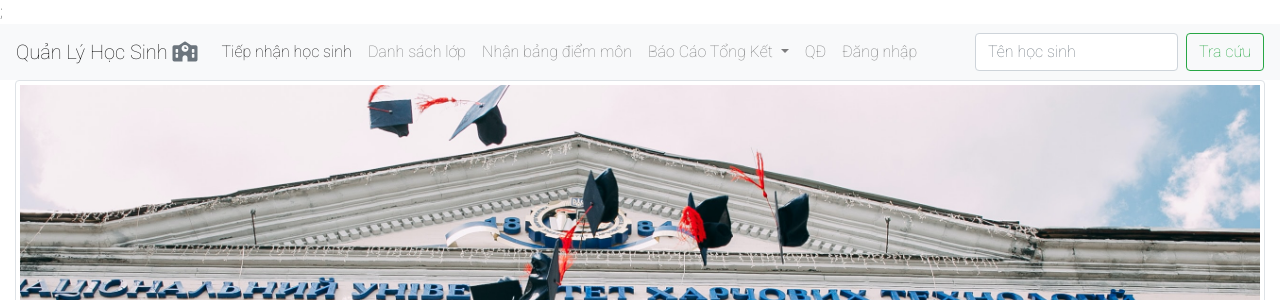
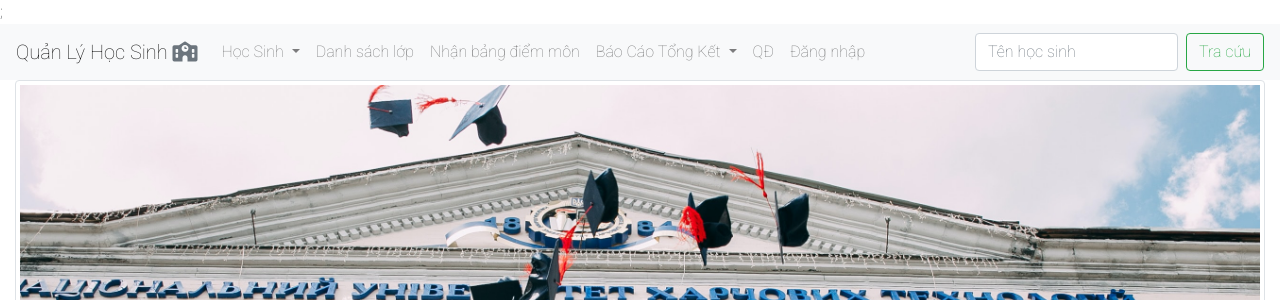
Before and after one commit to buithanhnhan76/Manage-Student-Web, a PHP site: page / in a window 1280 px wide. Shown: the top 300 px of the page. Run offline with PHP 8.4, Linux system fonts and the light colour scheme; some libraries are stand-ins or nearby versions.

Commit message:
add the editstudent

```diff
--- a/index.php
+++ b/index.php
@@ -27,8 +27,16 @@
 
     <div class="collapse navbar-collapse" id="navbarSupportedContent">
       <ul class="navbar-nav mr-auto">
-        <li class="nav-item active">
-          <a class="nav-link" href="controllers/addstudent.php">Tiếp nhận học sinh <span class="sr-only">(current)</span></a>
+      <li class="nav-item dropdown">
+          <a class="nav-link dropdown-toggle" href="#" id="navbarDropdown" role="button" data-toggle="dropdown" aria-haspopup="true" aria-expanded="false">
+            Học Sinh
+          </a>
+          <div class="dropdown-menu" aria-labelledby="navbarDropdown">
+            <a class="dropdown-item" href="controllers/addstudent.php">Tiếp nhận học sinh</a>
+            <a class="dropdown-item" href="controllers/editstudent.php">Sửa Thông tin học sinh</a>
+            <!-- <div class="dropdown-divider"></div>
+            <a class="dropdown-item" href="#">Something else here</a> -->
+          </div>
         </li>
         <li class="nav-item ">
           <a class="nav-link" href="controllers/showclass.php">Danh sách lớp</a>
```
Also changed, not shown: controllers/editstudent.php (added).
